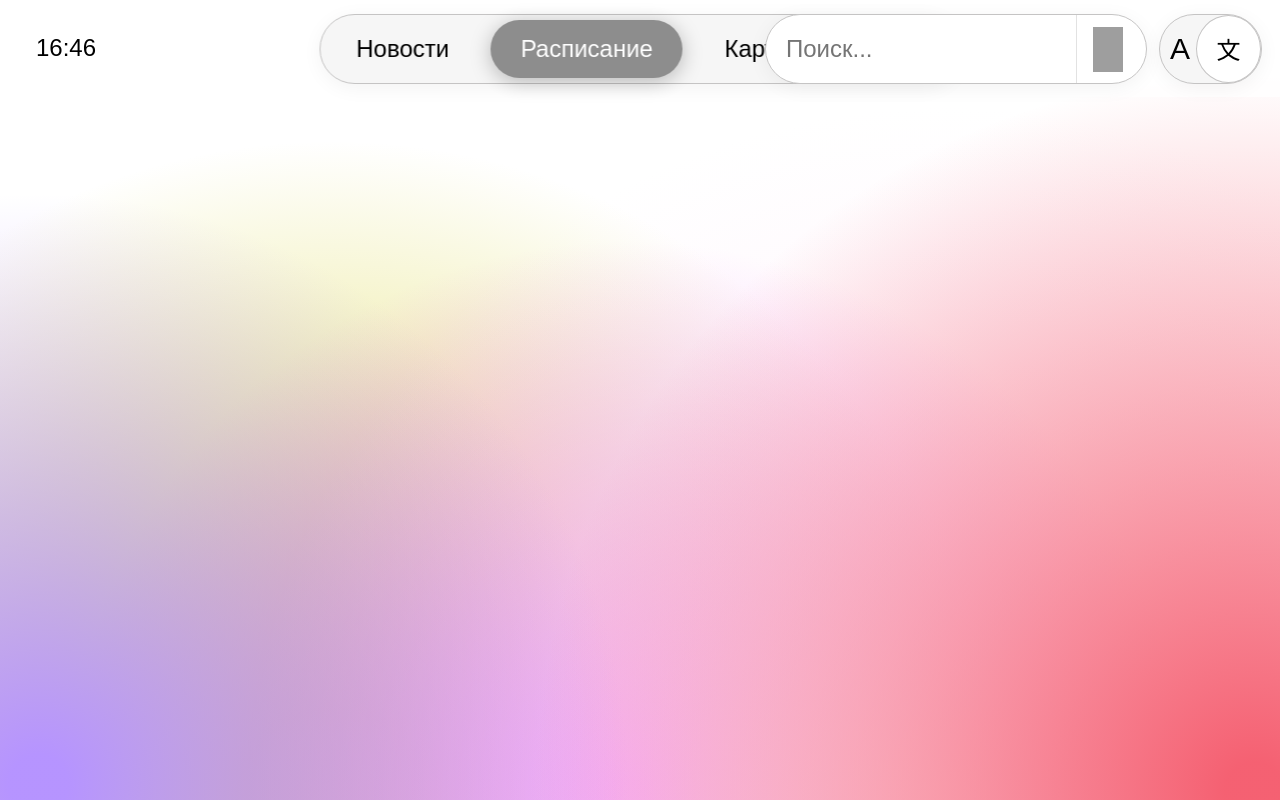
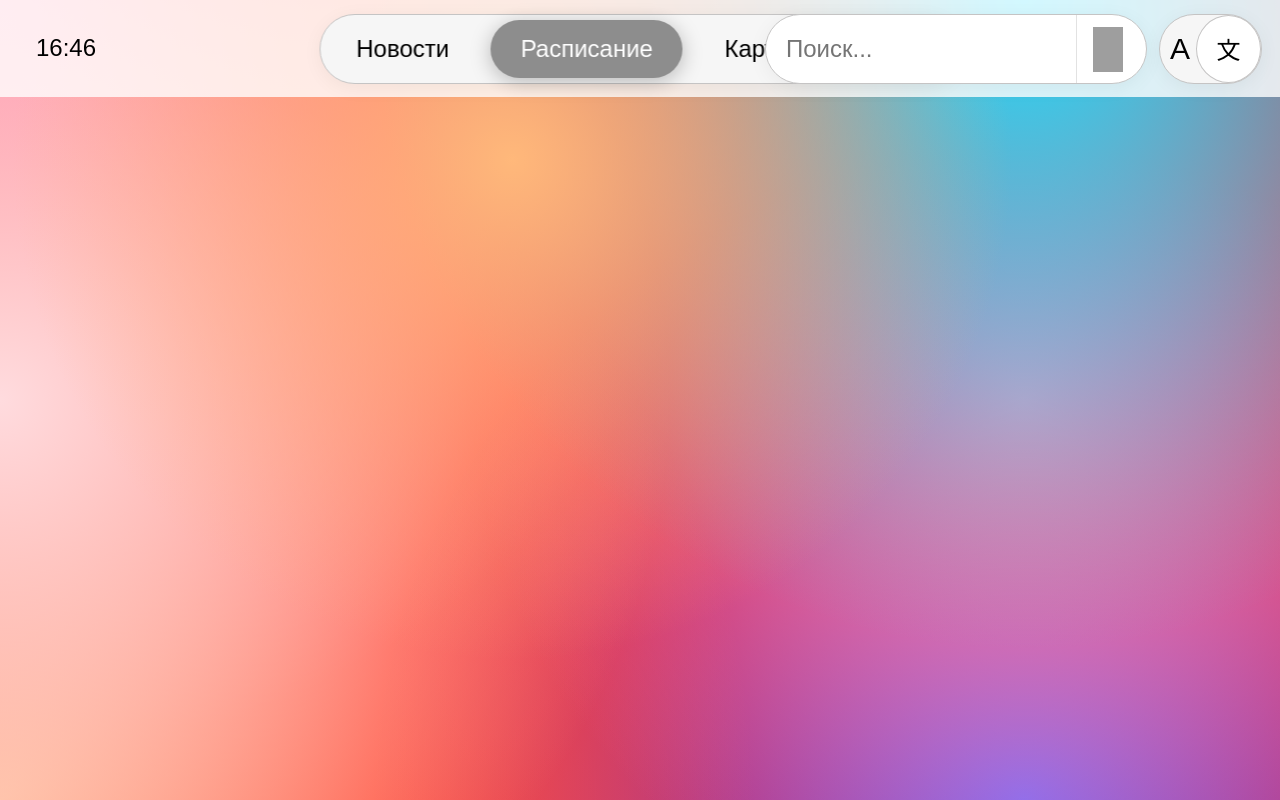
Before and after one commit to Chmonyaa/front, a React (Vite) app in the folder kiosk_pgups/: page /rasp in a window 1280 px wide. Built offline with nearby package versions, Linux system fonts and the light colour scheme; grey boxes are pictures that could not be loaded; a web font is replaced by a local one.

Commit message:
поменяла задний фон в rasp

```diff
--- a/kiosk_pgups/src/Rasp/Rasp.css
+++ b/kiosk_pgups/src/Rasp/Rasp.css
@@ -1,7 +1,7 @@
 .your_css_selector {
-    background-color: hsla(271, 0%, 100%, 1);
-    background-image: radial-gradient(circle at 3% 98%, hsla(259, 100%, 79%, 1) 2%, transparent 40.19679073913856%), radial-gradient(circle at 98% 99%, hsla(353, 88%, 67%, 1) 2%, transparent 48.48595825757849%), radial-gradient(circle at 74% 101%, hsla(315, 86%, 96%, 1) 2%, transparent 56.32640926519297%), radial-gradient(circle at 49% 100%, hsla(294, 94%, 72%, 1) 2%, transparent 54.12274232108472%), radial-gradient(circle at 26% 100%, hsla(58, 68%, 60%, 1) 7.439720470235094%, transparent 53.15013235065794%);
-    background-blend-mode: normal, normal, normal, normal, normal;
+    background-color: hsla(0, 100%, 50%, 1);
+    background-image: radial-gradient(circle at 40% 20%, hsla(28, 100%, 74%, 1) 0%, transparent 50%), radial-gradient(circle at 80% 0%, hsla(189, 100%, 56%, 1) 0%, transparent 50%), radial-gradient(circle at 0% 50%, hsla(355, 100%, 93%, 1) 0%, transparent 50%), radial-gradient(circle at 80% 50%, hsla(340, 100%, 76%, 1) 0%, transparent 50%), radial-gradient(circle at 0% 100%, hsla(22, 100%, 77%, 1) 0%, transparent 50%), radial-gradient(circle at 80% 100%, hsla(242, 100%, 70%, 1) 0%, transparent 50%), radial-gradient(circle at 0% 0%, hsla(343, 100%, 76%, 1) 0%, transparent 50%);
+    background-blend-mode: normal, normal, normal, normal, normal, normal, normal;
     width: 100vw;
     height: 100vh;
     position: absolute;
```
